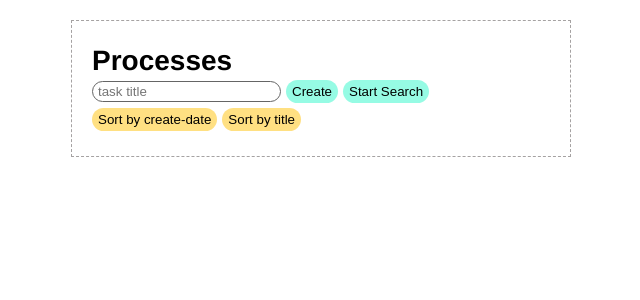
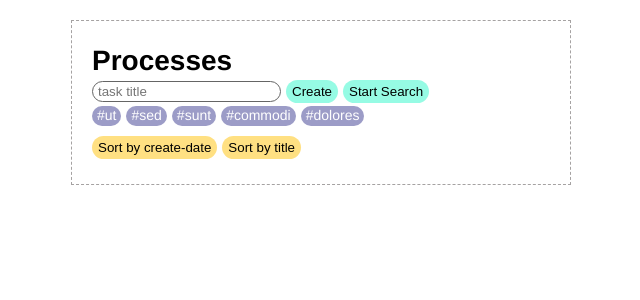
Before and after one commit to ViktoryiaYatskova/task-manager, a React (Create React App) app: page / in a window 1280 px wide. Shown: the top 300 px of the page, without its empty margins (319-959 px from the left). Built offline with nearby package versions, Linux system fonts and the light colour scheme.

Commit message:
#7: add filter panel

```diff
--- /dev/null
+++ b/src/components/molecules/LabelsList/LabelsList.js
@@ -0,0 +1,43 @@
+import React, { useCallback } from 'react';
+import PropTypes from 'prop-types';
+import { LabelsListContainer, LabelStyled } from './LabelsList.styles';
+
+// TODO: move to atoms
+const Label = ({ label, onClick }) => {
+  const handleClick = useCallback(() => onClick(label), [onClick, label]);
+
+  return (
+    <LabelStyled className="label" onClick={handleClick}>
+      #{label}
+    </LabelStyled>
+  );
+};
+
+Label.defaultProps = {
+  onClick: () => null,
+};
+
+Label.propTypes = {
+  label: PropTypes.string.isRequired,
+  onClick: PropTypes.func,
+};
+
+const LabelsList = ({ labels, onLabelClick }) => (
+  <LabelsListContainer>
+    {labels.map(label => (
+      <Label key={label} label={label} onClick={onLabelClick} />
+    ))}
+  </LabelsListContainer>
+);
+
+LabelsList.defaultProps = {
+  labels: [],
+  onLabelClick: () => null,
+};
+
+LabelsList.propTypes = {
+  labels: PropTypes.arrayOf(PropTypes.string),
+  onLabelClick: PropTypes.func,
+};
+
+export default LabelsList;
--- a/src/components/molecules/SubTask/SubTask.styles.js
+++ b/src/components/molecules/LabelsList/LabelsList.styles.js
@@ -1,6 +1,6 @@
 import styled from 'styled-components';
 
-export const Label = styled.li`
+export const LabelStyled = styled.li`
   display: inline-block;
   margin-right: 5px;
   padding: 0 5px;
@@ -10,6 +10,6 @@ export const Label = styled.li`
   color: #fff;
 `;
 
-export const LabelsList = styled.ul`
+export const LabelsListContainer = styled.ul`
   margin: 3px 0 10px;
 `;
--- a/src/components/molecules/SubTask/SubTask.js
+++ b/src/components/molecules/SubTask/SubTask.js
@@ -2,8 +2,8 @@ import React, { useCallback } from 'react';
 import { useDispatch } from 'react-redux';
 import PropTypes from 'prop-types';
 import { Checkbox as RemoveTaskCheckbox, MarkedText } from 'components/atoms';
+import { LabelsList } from 'components/molecules';
 import { subTaskDeleteAction } from 'reducers/subTasksReducer/actions';
-import { Label, LabelsList } from './SubTask.styles';
 
 const SubTask = ({ id, title, labels, taskId }) => {
   const dispatch = useDispatch();
@@ -18,13 +18,7 @@ const SubTask = ({ id, title, labels, taskId }) => {
       <span id={id}>
         <MarkedText>{title}</MarkedText>
       </span>
-      <LabelsList>
-        {labels.map(label => (
-          <Label key={label} className="label">
-            #{label}
-          </Label>
-        ))}
-      </LabelsList>
+      <LabelsList labels={labels} />
     </span>
   );
 };
--- a/src/components/molecules/index.js
+++ b/src/components/molecules/index.js
@@ -1,2 +1,3 @@
 export { default as SubTask } from './SubTask/SubTask';
 export { default as SortTasksButtons } from './SortTasksButtons/SortTasksButtons';
+export { default as LabelsList } from './LabelsList/LabelsList';
--- /dev/null
+++ b/src/components/organisms/FiltersPanel/FiltersPanel.js
@@ -0,0 +1,16 @@
+import React, { useMemo } from 'react';
+// import PropTypes from 'prop-types';
+import { LabelsList } from 'components/molecules';
+
+const FiltersPanel = () => {
+  // TODO: fetch labels list via API
+  const labels = useMemo(() => ['ut', 'sed', 'sunt', 'commodi', 'dolores']); // useSelector(labelsSelector);
+
+  return (
+    <div>
+      <LabelsList labels={labels} />
+    </div>
+  );
+};
+
+export default FiltersPanel;
--- a/src/components/organisms/TaskForm/TaskForm.js
+++ b/src/components/organisms/TaskForm/TaskForm.js
@@ -2,11 +2,13 @@ import React, { useCallback, useState } from 'react';
 import { useDispatch, useSelector } from 'react-redux';
 import PropTypes from 'prop-types';
 import { Button, TextInput } from 'components/atoms';
+import { FiltersPanel } from 'components/organisms';
 import { taskCreateAction } from 'reducers/tasksReducer/actions';
 import { setAppModeAction, searchItemsAction } from 'reducers/appReducer/actions';
 import { isSearchModeSelector } from 'reducers/appReducer/selectors';
 import { TaskFormContainer } from './TaskForm.styles';
 
+// TODO: split into organisms
 const TaskForm = ({ title: initialTitle }) => {
   const [title, setTitle] = useState(initialTitle);
   const dispatch = useDispatch();
@@ -41,6 +43,7 @@ const TaskForm = ({ title: initialTitle }) => {
       <TextInput value={title} placeholder="task title" onValueChange={onTitleChange} />
       {!isSearchMode && <Button onClick={onCreate}>Create</Button>}
       <Button onClick={onToggleSearchMode}>{isSearchMode ? 'Exit Search' : 'Start Search'}</Button>
+      <FiltersPanel />
     </TaskFormContainer>
   );
 };
--- a/src/components/organisms/TaskForm/TaskForm.styles.js
+++ b/src/components/organisms/TaskForm/TaskForm.styles.js
@@ -1,6 +1,6 @@
 import styled from 'styled-components';
 
-export const TaskFormContainer = styled.div`
+export const TaskFormContainer = styled.section`
   & button {
     margin-left: 5px;
   }
--- a/src/components/organisms/TaskList/TaskList.js
+++ b/src/components/organisms/TaskList/TaskList.js
@@ -11,10 +11,10 @@ const TasksList = () => {
   const { sortedItems, sortBy } = useSorting(tasks);
 
   return (
-    <>
+    <section>
       <SortTasksButtons sortBy={sortBy} />
       <List items={sortedItems} ItemComponent={Task} />
-    </>
+    </section>
   );
 };
 
--- a/src/components/organisms/index.js
+++ b/src/components/organisms/index.js
@@ -1,2 +1,3 @@
 export { default as TaskList } from './TaskList/TaskList';
 export { default as Task } from './Task/Task';
+export { default as FiltersPanel } from './FiltersPanel/FiltersPanel';
```
